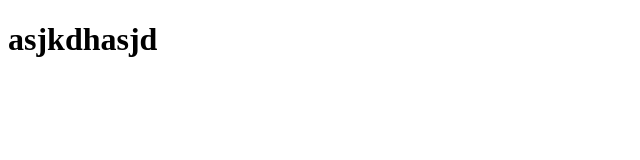
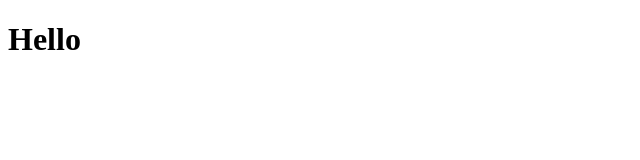
Before and after one commit to Orex-x/DZ-Website, a plain HTML site: page some.html in a window 1280 px wide. Shown: the whole page, without its empty margins (0-640 px from the left). Drawn offline with Linux system fonts and the light colour scheme.

Commit message:
Update some.html

```diff
--- a/some.html
+++ b/some.html
@@ -1,6 +1,6 @@
 <!DOCTYPE html>
 <html>
     <body>
-        <h1>asjkdhasjd</h1>
+        <h1>Hello</h1>
     </body>
 </html>
```
